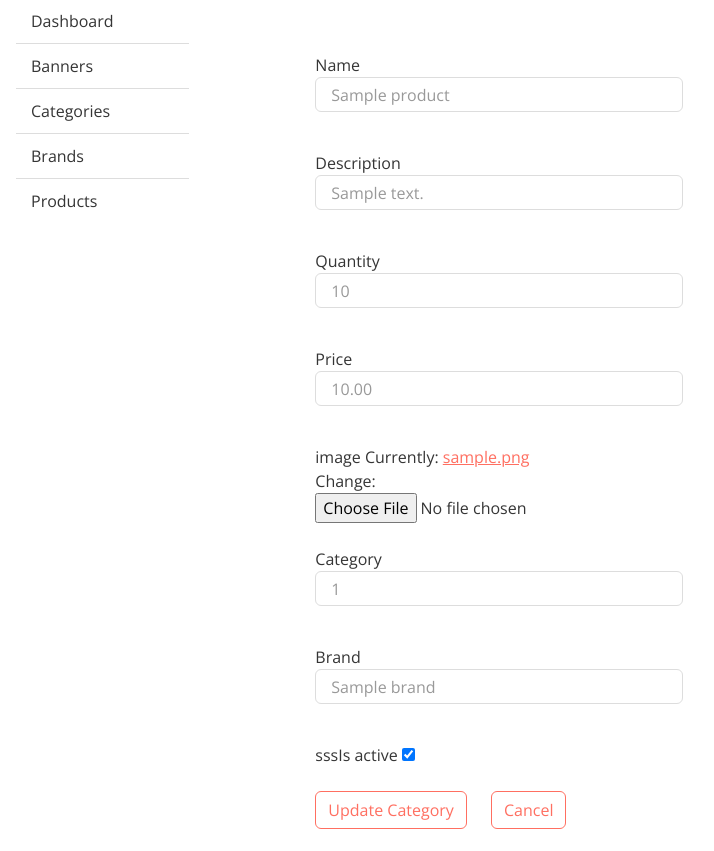
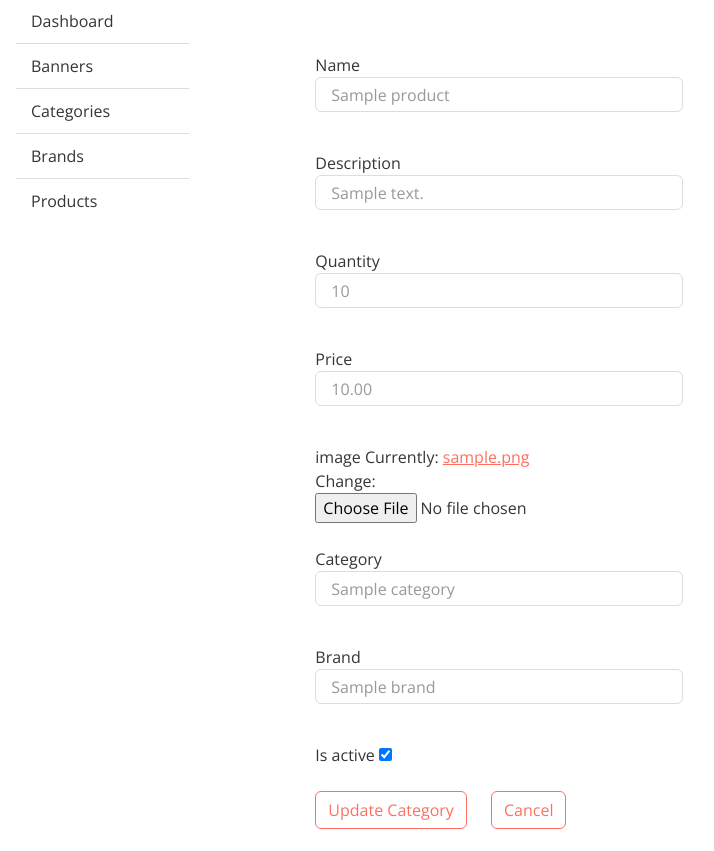
Before and after one commit to palakparmartntra/E-Commerce-Project, a Django app: page /updateproduct/1/ in a window 1280 px wide. Shown: the part 139-990 px from the top of the page, without its empty margins (44-758 px from the left). Run offline with Django 5.2, Linux system fonts and the light colour scheme; a user stored in the database is signed in; tables that the repository leaves empty hold one stand-in row (values such as "Sample post"); some libraries are stand-ins or nearby versions.

Commit message:
Fixed  changes

```diff
--- a/products/forms.py
+++ b/products/forms.py
@@ -37,9 +37,9 @@ class UpdateProductForm(forms.ModelForm):
         widgets = {
             'name': forms.TextInput(attrs={'class': 'form-control'}),
             'description': forms.TextInput(attrs={'class': 'form-control'}),
-            'quantity': forms.TextInput(attrs={'class': 'form-control'}),
-            'price': forms.TextInput(attrs={'class': 'form-control'}),
-            'category': forms.TextInput(attrs={'class': 'form-control'})
+            'quantity': forms.NumberInput(attrs={'class': 'form-control'}),
+            'price': forms.NumberInput(attrs={'class': 'form-control'}),
+            'category': forms.Select(attrs={'class': 'form-control'})
         }
 
 
@@ -52,7 +52,6 @@ class AddCategoryForm(forms.ModelForm):
 
         widgets = {
             'name': forms.TextInput(attrs={'class': 'form-control'}),
-            'image': forms.FileInput(attrs={'class': 'form-control'}),
             'parent': forms.Select(attrs={'class': 'form-control'}),
         }
 
--- a/products/urls.py
+++ b/products/urls.py
@@ -4,7 +4,8 @@ from django.conf import settings
 from .views import (home_page, add_product, update_product, view_product,
                     delete_product, trash_product, soft_delete, restore,
                     add_category, update_category, view_categroy, delete_category,
-                    add_brand, update_brands, view_brands, delete_brand)
+                    add_brand, update_brands, view_brands, delete_brand, category_data, subcategory_data
+                    , product_data, all_products)
 
 urlpatterns = [
     path('', home_page, name='homepage'),
@@ -24,6 +25,10 @@ urlpatterns = [
     path('add-brand/', add_brand, name='add-brand'),
     path('update-brand/<int:pk>/', update_brands, name='update-brand'),
     path('delete-brand/<int:pk>/', delete_brand, name='delete-brand'),
+    path('category', category_data, name='category'),
+    path('subcategory/<int:pk>/', subcategory_data, name='subcategory'),
+    path('product/<int:pk>/', product_data, name='products'),
+    path('allproducts/', all_products, name='all-products')
 ] + static(
     settings.STATIC_URL, document_root=settings.STATIC_ROOT
 ) + static(
--- a/products/views.py
+++ b/products/views.py
@@ -18,14 +18,13 @@ def home_page(request):
 
     category = Category.objects.filter(parent=None)
     product = Product.objects.filter(is_active=True, is_deleted=False)
-    if request.GET.get('search'):
-        category = category.filter(name__icontains=request.GET.get('search'))
+    search = request.GET.get('search')
+    if search:
+        category = category.filter(name__icontains=search)
     if not request.user.is_superuser:
-        category = Category.objects.filter(parent=None)
-        product = Product.objects.all()
         if request.GET.get('search'):
-            category = category.filter(name__icontains=request.GET.get('search'))
-            product = product.filter(name__icontains=request.GET.get('search'))
+            category = category.filter(name__icontains=search)
+            product = product.filter(name__icontains=search)
 
         return render(request, 'index.html', {'categorydata': category, 'productdata': product})
 
--- a/templates/product/products/update_products.html
+++ b/templates/product/products/update_products.html
@@ -26,7 +26,7 @@
                           <option value={{b.id}}>{{b}}</option>
                         {% endfor %}
                         </select>
-                        <br>sssIs active {{ form.is_active }}
+                        <br>Is active {{ form.is_active }}
                          <br><br>  <input class="btn" type="submit" value="Update Category">
                 <a  class="btn" style="margin-left:20px" href= "{% url 'view-product' %}"> Cancel</a>
                     </div>
```
